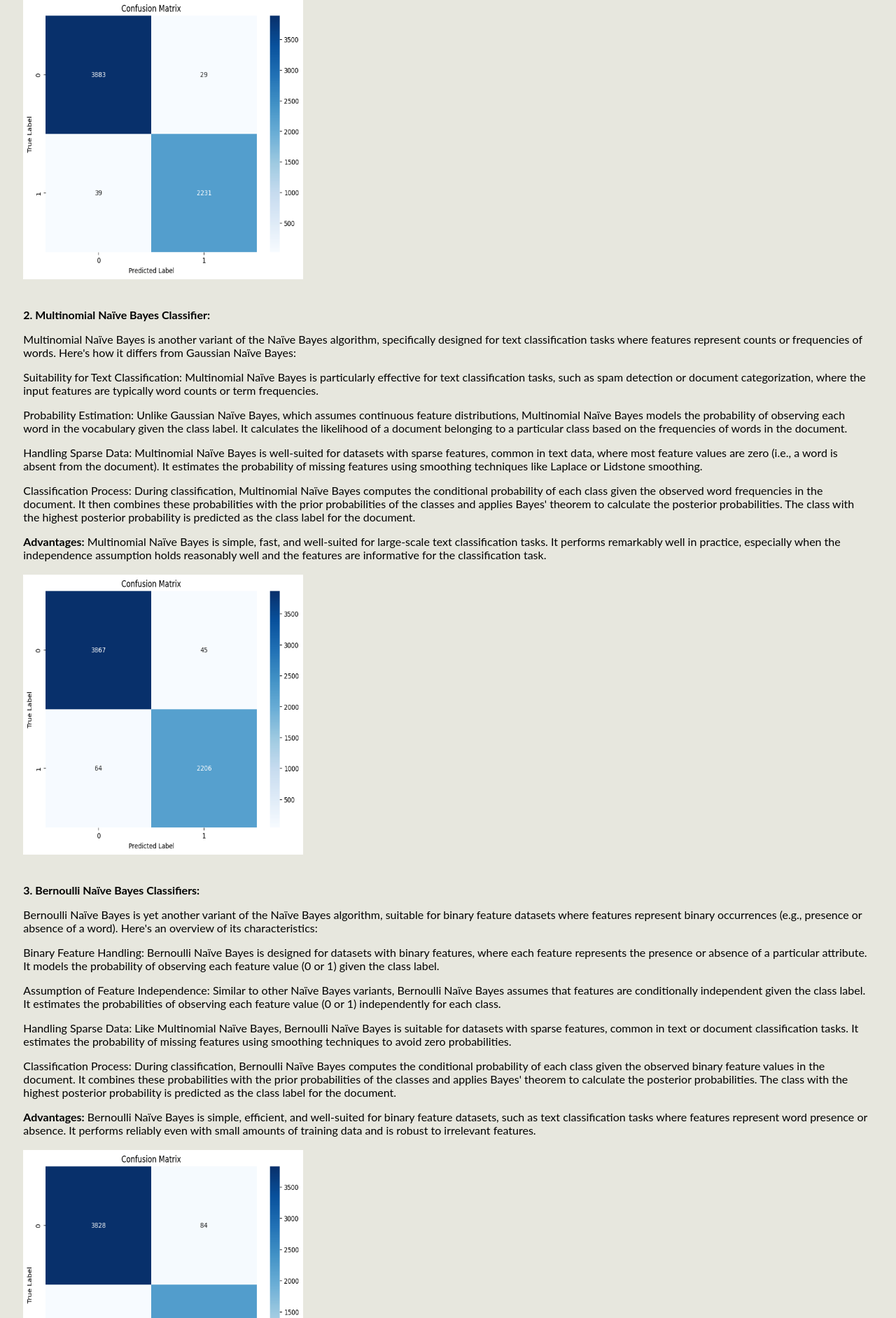
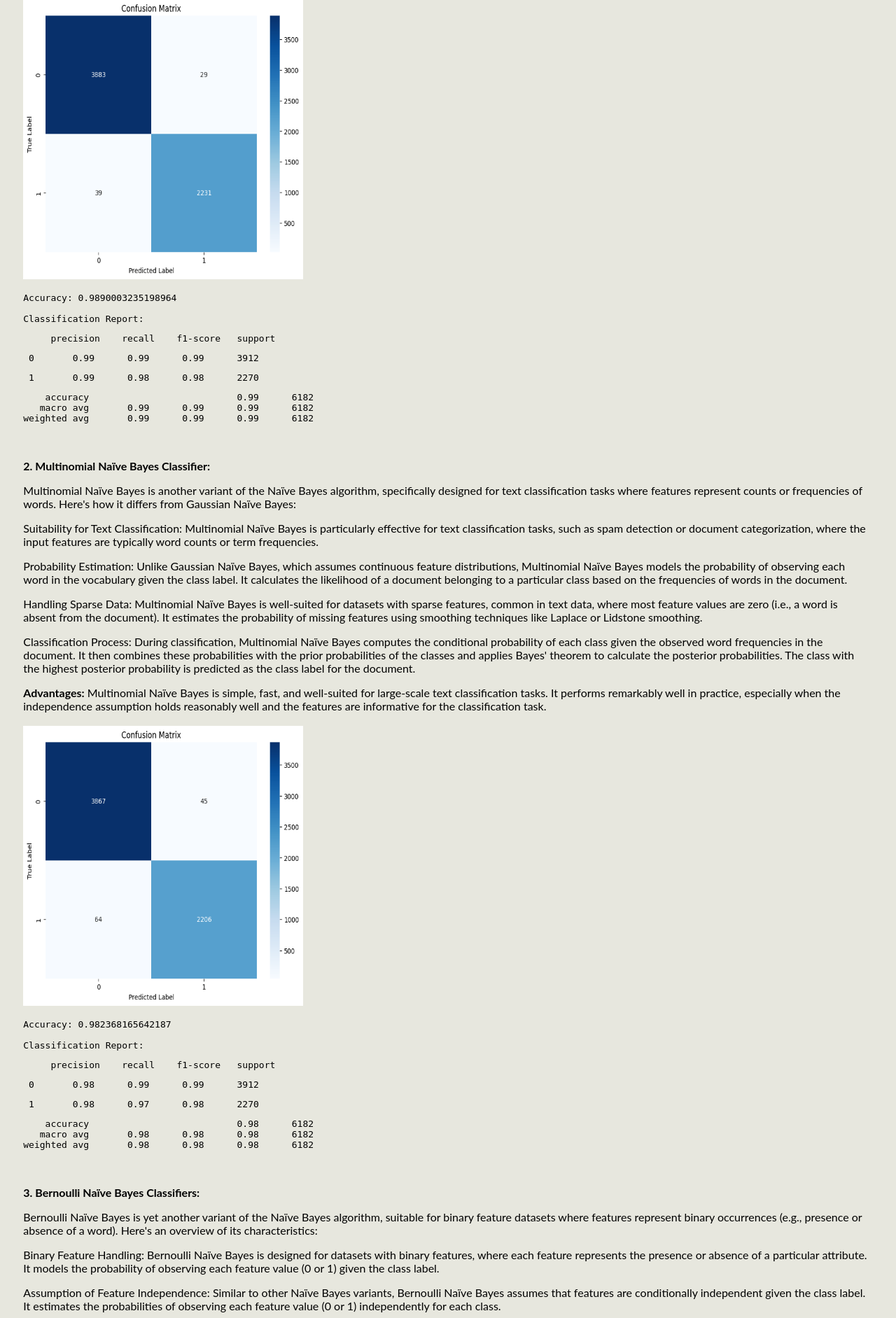
Before and after one commit to Yashv07/Proj1, a FastAPI app: page /information.html in a window 1280 px wide. Shown: the part 601-2484 px from the top of the page at 70% size. Run offline with FastAPI, Linux system fonts and the light colour scheme.

Commit message:
Update Information.html

```diff
--- a/templates/Information.html
+++ b/templates/Information.html
@@ -31,7 +31,16 @@ Classification Process: During classification, Gaussian Naïve Bayes calculates
 <p>
 <b>Advantages: </b>Gaussian Naïve Bayes is computationally efficient, requires a small amount of training data to estimate parameters, and is less prone to overfitting compared to more complex models. It also handles missing data gracefully by simply ignoring the missing values during parameter estimation.
 <br><br><img src="{{ url_for('static', path='assets/gnb_cf.png') }}" height="400px" width="400px">
-<br><br><br>
+<br>
+<pre class="tab1">Accuracy: 0.9890003235198964 <br>
+Classification Report:<br></pre>
+           <pre class="tab1">     precision    recall    f1-score   support</pre>
+          <pre class="tab1"> 0       0.99      0.99      0.99      3912</pre>
+          <pre class="tab1"> 1       0.99      0.98      0.98      2270</pre>
+  <pre class="tab1">    accuracy                           0.99      6182
+   macro avg       0.99      0.99      0.99      6182
+weighted avg       0.99      0.99      0.99      6182</pre>
+<br><br>
 
 <b>2. Multinomial Naïve Bayes Classifier: </b><p>
 
@@ -47,8 +56,16 @@ Classification Process: During classification, Multinomial Naïve Bayes computes
 <p>
 <b>Advantages:</b> Multinomial Naïve Bayes is simple, fast, and well-suited for large-scale text classification tasks. It performs remarkably well in practice, especially when the independence assumption holds reasonably well and the features are informative for the classification task.
 <br><br><img src="{{ url_for('static', path='assets/mnb_cf.png') }}" height="400px" width="400px">
-
-<br><br><br>
+<br>
+<pre class="tab1">Accuracy: 0.982368165642187 <br>
+Classification Report:<br></pre>
+           <pre class="tab1">     precision    recall    f1-score   support</pre>
+          <pre class="tab1"> 0       0.98      0.99      0.99      3912</pre>
+          <pre class="tab1"> 1       0.98      0.97      0.98      2270</pre>
+  <pre class="tab1">    accuracy                           0.98      6182
+   macro avg       0.98      0.98      0.98      6182
+weighted avg       0.98      0.98      0.98      6182</pre>
+<br><br>
 
 <b>3. Bernoulli Naïve Bayes Classifiers: </b><p>
 
@@ -64,7 +81,16 @@ Classification Process: During classification, Bernoulli Naïve Bayes computes t
 <p>
 <b>Advantages:</b> Bernoulli Naïve Bayes is simple, efficient, and well-suited for binary feature datasets, such as text classification tasks where features represent word presence or absence. It performs reliably even with small amounts of training data and is robust to irrelevant features.
 <br><br><img src="{{ url_for('static', path='assets/bnb_cf.png') }}" height="400px" width="400px">
-<br><br><br>
+<br>
+<pre class="tab1">Accuracy: 0.9792947266256875 <br>
+Classification Report:<br></pre>
+           <pre class="tab1">     precision    recall    f1-score   support</pre>
+          <pre class="tab1"> 0       0.99      0.98      0.98      3912</pre>
+          <pre class="tab1"> 1       0.96      0.98      0.97      2270</pre>
+  <pre class="tab1">    accuracy                           0.98      6182
+   macro avg       0.98      0.98      0.98      6182
+weighted avg       0.98      0.98      0.98      6182</pre>
+<br><br>
 <b>4. Support Vector Machine (SVM): </b><p>
 
 Support Vector Machine (SVM) is a powerful supervised learning algorithm used for classification and regression tasks. Here's how SVM works:
@@ -79,8 +105,16 @@ Handling Non-Linear Data: SVM is highly effective in handling non-linear data an
 <p>
 <b>Advantages: </b>SVM is versatile, robust, and effective for high-dimensional data classification. It can handle large feature spaces and is less prone to overfitting, making it suitable for a wide range of classification tasks, including text categorization, image recognition, and bioinformatics.
 <br><br><img src="{{ url_for('static', path='assets/svm_cf.png') }}" height="400px" width="400px">
-
-<br><br><br>
+<br>
+<pre class="tab1">Accuracy: 0.9945001617599483 <br>
+Classification Report:<br></pre>
+           <pre class="tab1">     precision    recall    f1-score   support</pre>
+          <pre class="tab1"> 0       0.99      1.00      1.00      3912</pre>
+          <pre class="tab1"> 1       1.00      0.99      0.99      2270</pre>
+  <pre class="tab1">    accuracy                           0.99      6182
+   macro avg       1.00      0.99      0.99      6182
+weighted avg       0.99      0.99      0.99      6182</pre>
+<br><br>
 <b>5. Decision Tree (DT): </b><p>
 
 Decision Tree is a popular supervised learning algorithm used for classification and regression tasks. Here's how the Decision Tree works:
@@ -95,8 +129,16 @@ Handling Non-Linear Data: Decision Trees can capture complex non-linear relation
 <p>
 <b>Advantages:</b> Decision Trees are easy to understand, interpret, and visualize, making them suitable for exploratory analysis and decision support systems. They can handle both numerical and categorical data and are robust to outliers and missing values.
 <br><br><img src="{{ url_for('static', path='assets/dt_cf.png') }}" height="400px" width="400px">
-
-<br><br><br>
+<br>
+<pre class="tab1">Accuracy: 0.9943384018117114 <br>
+Classification Report:<br></pre>
+           <pre class="tab1">     precision    recall    f1-score   support</pre>
+          <pre class="tab1"> 0       0.99      1.00      1.00      3912</pre>
+          <pre class="tab1"> 1       0.99      0.99      0.99      2270</pre>
+  <pre class="tab1">    accuracy                           0.99      6182
+   macro avg       0.99      0.99      0.99      6182
+weighted avg       0.99      0.99      0.99      6182</pre>
+<br><br>
 <b>6. Random Forest: </b><p>
 
 Random Forest is an ensemble learning method based on Decision Trees, known for its robustness and scalability. Here's how Random Forest works:
@@ -111,8 +153,16 @@ Handling High-Dimensional Data: Random Forest is well-suited for high-dimensiona
 <p>
 <b>Advantages:</b> Random Forest offers high predictive accuracy, robustness to overfitting, and scalability to large datasets. It is less sensitive to hyperparameters compared to individual Decision Trees and performs well across different types of datasets without extensive tuning.
 <br><br><img src="{{ url_for('static', path='assets/rf_cf.png') }}" height="400px" width="400px">
-
-<br><br><br>
+<br>
+<pre class="tab1">Accuracy: 0.9945001617599483 <br>
+Classification Report:<br></pre>
+           <pre class="tab1">     precision    recall    f1-score   support</pre>
+          <pre class="tab1"> 0       0.99      1.00      1.00      3912</pre>
+          <pre class="tab1"> 1       0.99      0.99      0.99      2270</pre>
+  <pre class="tab1">    accuracy                           0.99      6182
+   macro avg       0.99      0.99      0.99      6182
+weighted avg       0.99      0.99      0.99      6182</pre>
+<br><br>
 <b>7. Logistic regression: </b><p>
 
 Logistic regression is a type of regression analysis used for predicting the outcome of a categorical dependent variable based on one or more predictor variables. It's commonly used for binary classification problems, where the target variable has only two possible outcomes.
@@ -125,7 +175,16 @@ Prediction: Once the model is trained, it can be used to predict the probability
 <p>
 <b>Advantages: </b>Logistic regression has several advantages, including simplicity, ease of interpretation, and low computational cost. However, it's limited to linear decision boundaries, so it may not perform well with complex data distributions. Additionally, it assumes that the relationship between the predictor variables and the log-odds of the outcome is linear, which may not always hold true in practice.
 <br><br><img src="{{ url_for('static', path='assets/log_cf.png') }}" height="400px" width="400px">
-<br><br><br>
+<br>
+<pre class="tab1">Accuracy: 0.9941766418634747 <br>
+Classification Report:<br></pre>
+           <pre class="tab1">     precision    recall    f1-score   support</pre>
+          <pre class="tab1"> 0       0.99      1.00      1.00      3912</pre>
+          <pre class="tab1"> 1       1.00      0.99      0.99      2270</pre>
+  <pre class="tab1">    accuracy                           0.99      6182
+   macro avg       1.00      0.99      0.99      6182
+weighted avg       0.99      0.99      0.99      6182</pre>
+<br><br>
 <i>-- This project also uses several <b>Neural Network models</b>. Neural Networks are a class of machine learning models inspired by the structure and function of the human brain. Each of these neural network architectures has its unique characteristics and applications, making them suitable for different types of data and tasks. Through deep learning techniques and optimization algorithms, neural networks can learn complex patterns and representations from large-scale datasets, achieving state-of-the-art performance in various domains such as image recognition, natural language understanding, and reinforcement learning. Here's an overview of different types of Neural Networks: </i>
 <p>
   <br>
@@ -135,7 +194,16 @@ CNNs are primarily used for image recognition and computer vision tasks. They co
 <p>
   <b> Advantages: </b>Convolutional Neural Networks (CNNs) excel in image processing tasks due to their ability to automatically extract hierarchical features from raw data. Unlike traditional neural networks, CNNs preserve spatial relationships within images by using convolutional layers, which apply filters across the input. This enables them to capture patterns at different scales and orientations, making them highly effective for tasks such as image recognition, object detection, and classification. Additionally, CNNs employ techniques like pooling to reduce dimensionality while retaining important information, contributing to their efficiency in handling large-scale image datasets.
 <br><br><img src="{{ url_for('static', path='assets/cnn_cf.png') }}" height="400px" width="400px">
-<br><br><br>
+<br>
+<pre class="tab1">Accuracy: 0.9961177612423164 <br>
+Classification Report:<br></pre>
+           <pre class="tab1">     precision    recall    f1-score   support</pre>
+          <pre class="tab1"> 0       0.99      1.00      1.00      3912</pre>
+          <pre class="tab1"> 1       1.00      0.99      0.99      2270</pre>
+  <pre class="tab1">    accuracy                           1.00      6182
+   macro avg       1.00      0.99      1.00      6182
+weighted avg       1.00      1.00      1.00      6182</pre>
+<br><br>
 <b>9. Recurrent Neural Networks (RNN): </b><p>
 
  RNNs are specialized for sequential data processing tasks, such as natural language processing and time series prediction. They contain recurrent connections that allow them to maintain internal state information and capture temporal dependencies in the input data.
@@ -143,9 +211,16 @@ CNNs are primarily used for image recognition and computer vision tasks. They co
 <p>
   <b> Advantages: </b>Recurrent Neural Networks (RNNs) offer unique advantages in processing sequential data due to their ability to maintain a memory of previous inputs. This memory enables RNNs to capture temporal dependencies within sequences, making them particularly effective in tasks such as natural language processing, speech recognition, and time series prediction. Additionally, RNNs can handle input sequences of varying lengths, providing flexibility in data processing. Despite challenges like vanishing gradients, RNNs remain a powerful tool for modeling sequential data and have seen widespread application across various domains.
 <br><br><img src="{{ url_for('static', path='assets/rnn_cf.png') }}" height="400px" width="400px">
-
-
-<br><br><br>
+<br>
+<pre class="tab1">Accuracy: 0.9860886444516338 <br>
+Classification Report:<br></pre>
+           <pre class="tab1">     precision    recall    f1-score   support</pre>
+          <pre class="tab1"> 0       0.99      0.99      0.99      3912</pre>
+          <pre class="tab1"> 1       0.98      0.98      0.98      2270</pre>
+  <pre class="tab1">    accuracy                           0.99      6182
+   macro avg       0.98      0.99      0.99      6182
+weighted avg       0.99      0.99      0.99      6182</pre>
+<br><br>
 <b>10. Artificial Neural Networks (ANN): </b><p>
 
  ANN, also known as feedforward neural networks, are the foundational building blocks of deep learning. They consist of multiple layers of interconnected neurons, with each neuron performing a weighted sum of inputs followed by an activation function. ANN can be applied to various supervised and unsupervised learning tasks, including classification, regression, and clustering.
@@ -153,7 +228,16 @@ CNNs are primarily used for image recognition and computer vision tasks. They co
 <p>
   <b> Advantages: </b>Artificial Neural Networks (ANNs) serve as versatile tools for solving complex problems in various domains, including image recognition, natural language processing, and predictive analytics. ANNs consist of interconnected layers of artificial neurons that process input data through a series of weighted connections. One of the primary advantages of ANNs is their ability to learn and adapt from data, making them capable of capturing intricate patterns and relationships. Moreover, ANNs can generalize well to unseen data, allowing them to make accurate predictions or classifications on new instances. With advancements in deep learning, architectures like deep neural networks have further extended the capabilities of ANNs, enabling them to tackle increasingly sophisticated tasks with remarkable accuracy and efficiency.
 <br><br><img src="{{ url_for('static', path='assets/ann_cf.png') }}" height="400px" width="400px">
-      </ol>
+     <br>
+<pre class="tab1">Accuracy: 0.9933678421222906 <br>
+Classification Report:<br></pre>
+           <pre class="tab1">     precision    recall    f1-score   support</pre>
+          <pre class="tab1"> 0       0.99      1.00      0.99      3912</pre>
+          <pre class="tab1"> 1       1.00      0.98      0.99      2270</pre>
+  <pre class="tab1">    accuracy                           0.99      6182
+   macro avg       0.98      0.99      0.99      6182
+weighted avg       0.99      0.99      0.99      6182</pre>
+    </ol>
     </div>
   </div>
 </body>
```
